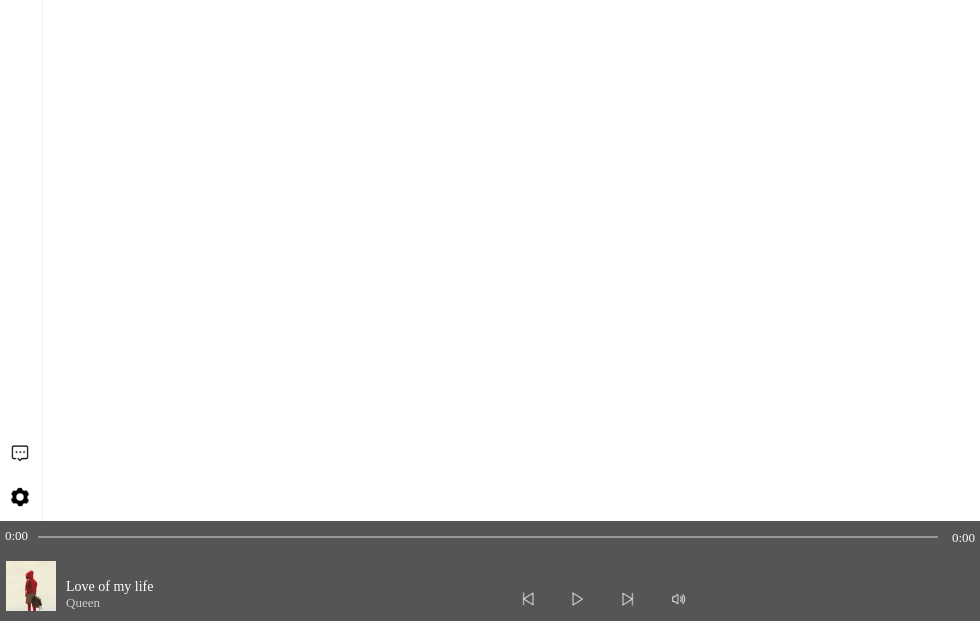
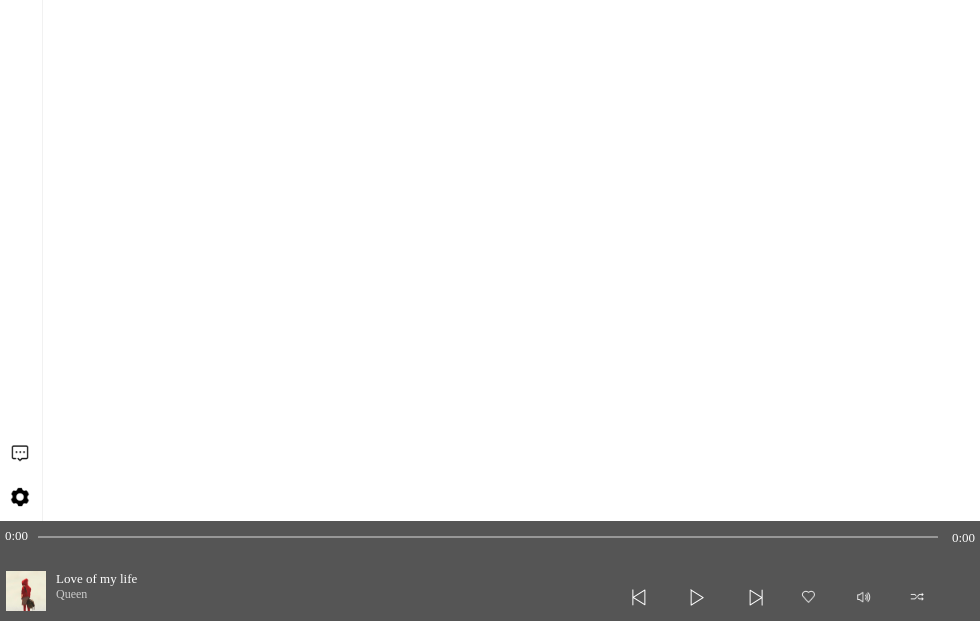
Before and after one commit to welsea/NCMusicPlayer, an Electron app: page index.html in a window 980 px wide. Shown: the part 179-800 px from the top of the page. Drawn offline with nearby package versions, Linux system fonts and the light colour scheme.

Commit message:
play-bar

```diff
--- a/index.html
+++ b/index.html
@@ -167,12 +167,18 @@
             <span class="artist">Queen</span>
           </div>
         </div>
-        <div class="status">
-          <button class="last"></button>
-          <button class="play"></button>
-          <button class="next"></button>
-          <button class="sound"></button>
-          <button></button>
+        <div class="btn-row">
+          <div class="control">
+            <button class="last"></button>
+            <button class="play"></button>
+            <button class="next"></button>
+          </div>
+          <div class="status">
+            <button class="like"></button>
+            <button class="sound"></button>
+            <button class="loop"></button>
+          </div>
+
         </div>
       </div>
     </div>
--- a/styles/nav.css
+++ b/styles/nav.css
@@ -133,7 +133,7 @@ html,body{
 .play-info{
     display: flex;
     flex-direction: row;
-    margin-top: 10px;
+    margin-top: 20px;
     margin-left: 6px;
 }
 .info-bar{
@@ -142,43 +142,49 @@ html,body{
 }
 .cover{
     border: none;
+    background-color: #555;
     background-repeat: no-repeat;
     background-size: 100% 100%;
     background-image: url("../icon/avatar.jpg");
-    width: 50px;
-    height: 50px;
+    width: 40px;
+    height: 40px;
 }
 .info{
-    align-self: flex-end;
     display: flex;
     flex-direction: column;
     margin-left: 10px;
 }
 .info-name{
-    font-size: 14px;
+    font-size: 13px;
 }
 .artist{
-    font-size: 13px;
+    font-size: 12px;
     color: #cdcdcd;
 }
-.status{
+.btn-row{
+    align-items: center;
+    height: 25px;
+    align-self: flex-end;
+    margin-left: calc(100% - 500px);
     display: flex;
     flex-direction: row;
     flex-wrap: nowrap;
-    align-items: center;
+}
+.btn-row button{
+    border: none;
+    background-color: #555;
+    background-repeat: no-repeat;
+    background-size: 100% 100%;
+}
+.control button{
+    width: 25px;
     height: 25px;
-    align-self: flex-end;
-    margin-left: 350px;
+    margin: 0 15px;
 }
-
 .status button{
     width: 20px;
     height: 20px;
     margin: 0 15px;
-    border: none;
-    background-color: #555;
-    background-repeat: no-repeat;
-    background-size: 100% 100%;
 }
 .last{
     background-image: url("../icon/last.png");
@@ -195,3 +201,9 @@ html,body{
 .sound{
     background-image: url("../icon/sound.png")
 }
+.like{
+    background-image: url("../icon/like.png")
+}
+.loop{
+    background-image: url("../icon/shuffle.png")
+}
```
Also changed, not shown: icon/like.png (added), icon/loop-all.png (added), icon/loop-single.png (added), icon/shuffle.png (added).
